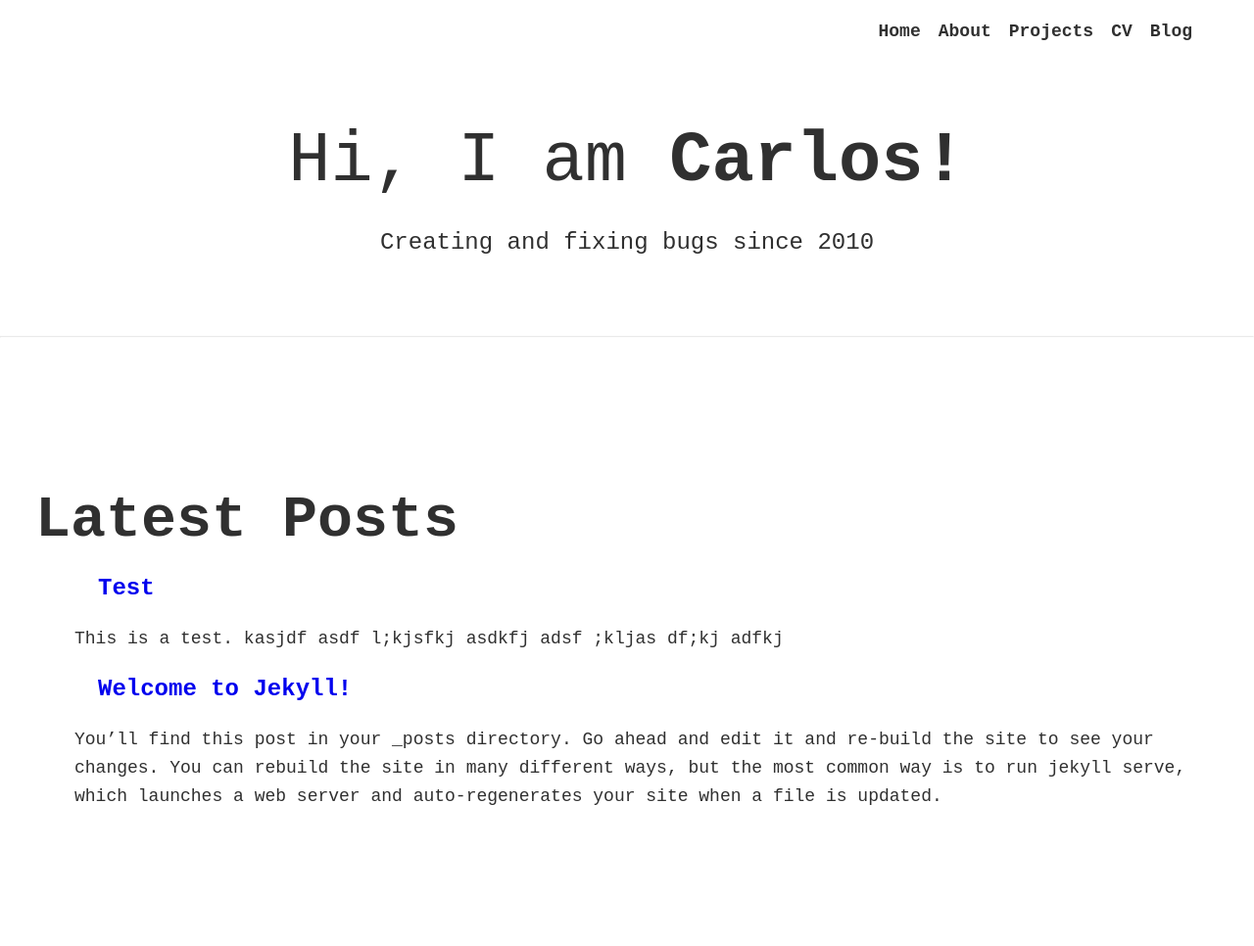
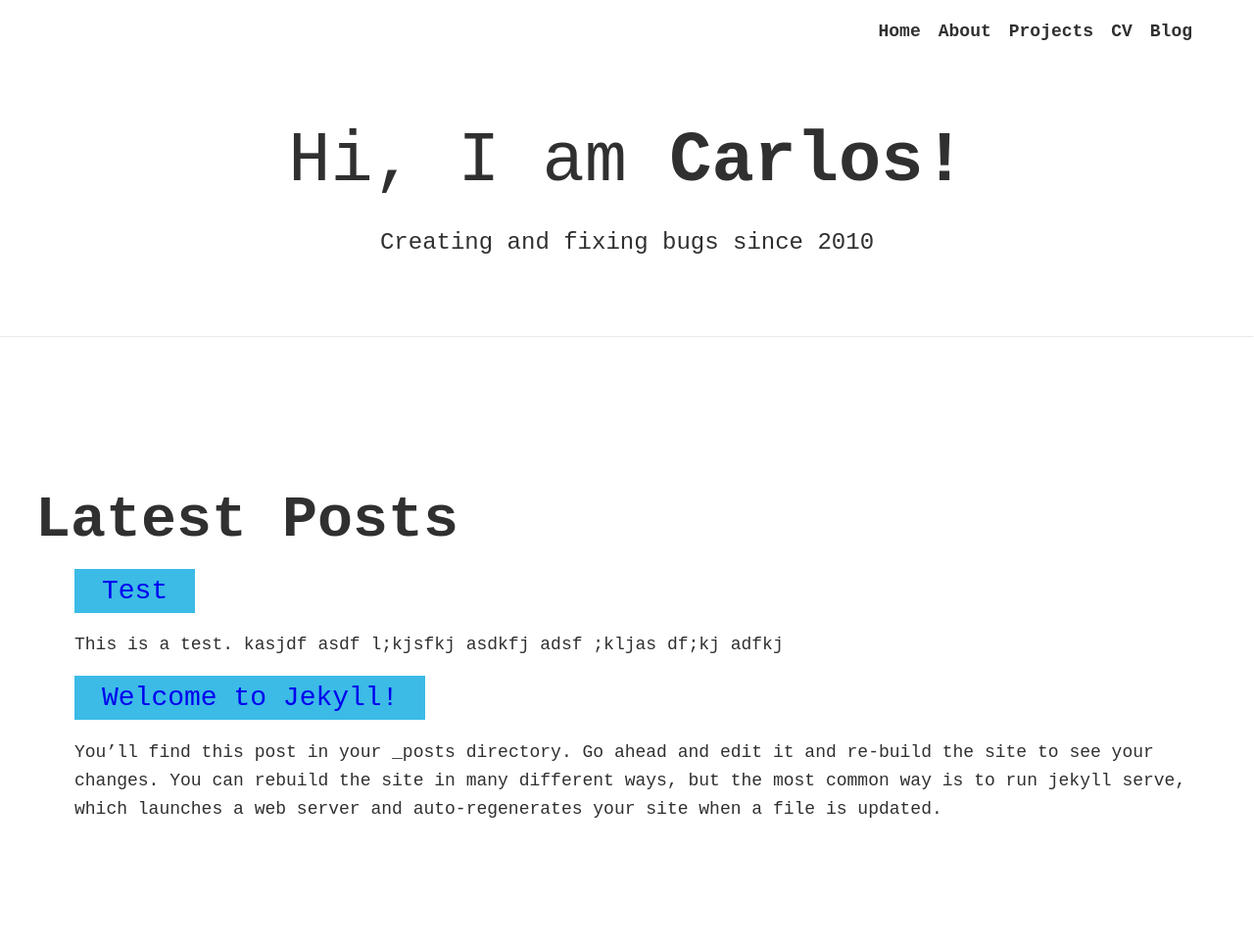
Before and after one commit to carlosghabrous/carlosghabrous.github.io, a Jekyll site: the page built from blog.html, in a window 1280 px wide. Shown: the whole page at 98% size. Built offline with Jekyll 4.4.1, drawn with Linux system fonts in a browser that asks for light colours; nearby versions of some CDN libraries.

Commit message:
Blog style

```diff
--- a/_config.yml
+++ b/_config.yml
@@ -1 +1 @@
-theme: jekyll-theme-minimal
+# theme: jekyll-theme-minimal
--- a/_sass/main.scss
+++ b/_sass/main.scss
@@ -20,6 +20,7 @@
 
     --fs-h1: 3rem;
     --fs-h2: 2.25rem;
+    --fs-post-title: 1.75rem;
     --fs-h3: 1.25rem;
     --fs-body: 1rem;
 
@@ -297,32 +298,14 @@ header {
     justify-content: space-evenly;
 }
 
-// .nav__list {
-//     list-style-type: none;
-//     display: flex;
-//     flex-direction: row;
-//     justify-content: space-evenly;
-//     height: 100%;
-//     margin: 0;
-//     padding: 0;
-//     float: right;
-// }
-
 .latest-posts__link {
-    // color: inherit;
-    font-size: var(--fs-h3);
-    font-weight: var(--fw-bold);
+    font-size: var(--fs-post-title);
+    background-color: var(--clr-accent);
     text-decoration: none;
     margin: 0;
     padding: .25em 1em;
-    // margin-bottom: 1em;
 }
 
 .latest-posts__link:hover {
     color: var(--clr-accent);
 }
-
-/* Blog post */
-// .blog_post--meta {
-
-// }
--- a/blog.html
+++ b/blog.html
@@ -8,7 +8,9 @@ title: Ghab's blog
     {% for post in site.posts %}
       <li class="latest-posts__item">
         <a class="latest-posts__link" href="{{ post.url }}">{{ post.title }}</a>
-        {{ post.excerpt }}
+          <p class="latest-posts__excerpt">
+          {{ post.excerpt }}
+          </p>
       </li>
     {% endfor %}
   </ul>
```
Also changed, not shown: assets/images/crossed_skull.svg (renamed from assets/images/skull-crossbones-solid.svg).
